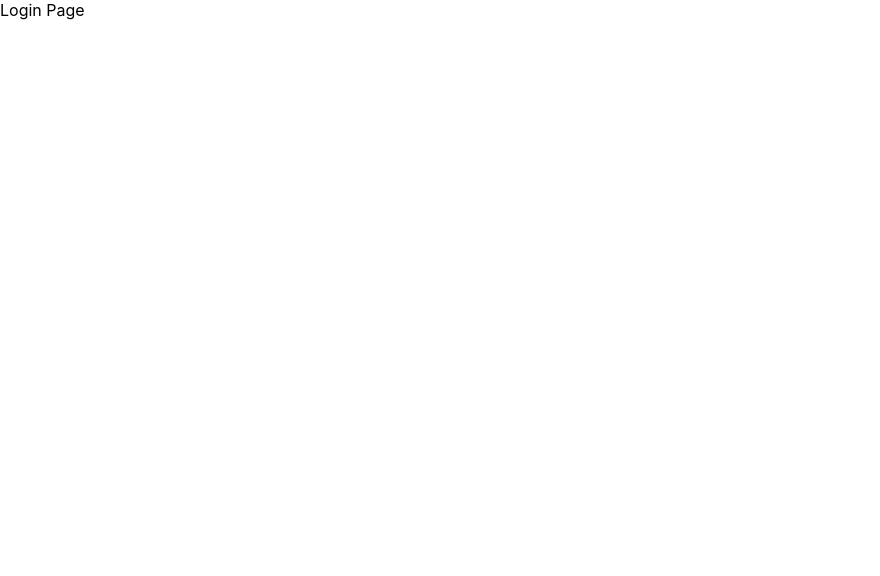
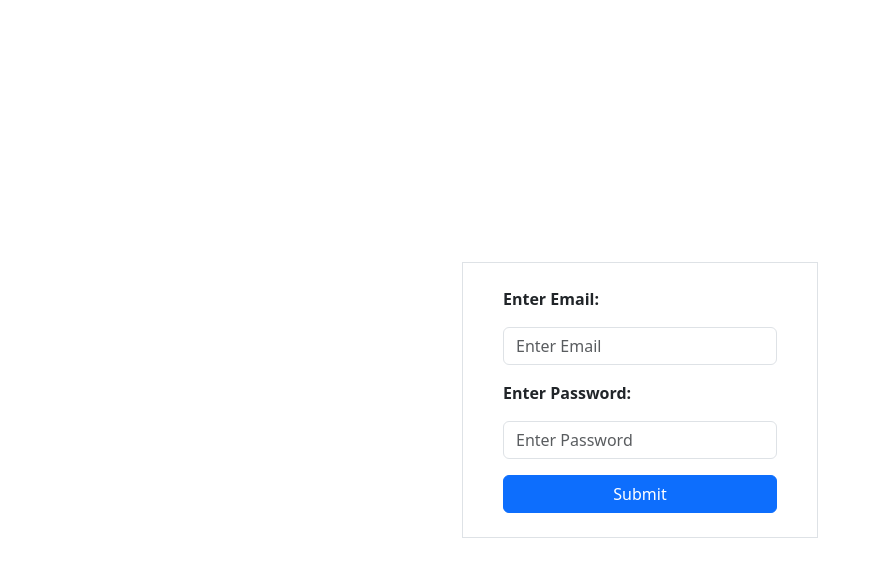
Before and after one commit to sanjanarampurkottur01/SoundSensAI, a React (Create React App) app: page / in a window 1280 px wide. Shown: the top 576 px of the page, without its empty margins (0-880 px from the left). Built offline with nearby package versions, Linux system fonts and the light colour scheme.

Commit message:
basic login page

```diff
--- a/package.json
+++ b/package.json
@@ -6,7 +6,9 @@
     "@testing-library/jest-dom": "^5.17.0",
     "@testing-library/react": "^13.4.0",
     "@testing-library/user-event": "^13.5.0",
+    "bootstrap": "^5.3.3",
     "react": "^18.2.0",
+    "react-bootstrap": "^2.10.1",
     "react-dom": "^18.2.0",
     "react-router-dom": "^6.22.1",
     "react-scripts": "5.0.1",
--- /dev/null
+++ b/src/components/Details/Details.js
@@ -0,0 +1,7 @@
+import React from "react";
+
+function Details() {
+  return <div>Details Page</div>;
+}
+
+export default Details;
--- /dev/null
+++ b/src/components/Login/LoginPage.js
@@ -0,0 +1,66 @@
+import "bootstrap/dist/css/bootstrap.min.css";
+import { useNavigate } from "react-router-dom";
+import React, { useState } from "react";
+
+function LoginPage() {
+  const navigate = new useNavigate();
+
+  const [email, setEmail] = useState("");
+  const [password, setPassword] = useState("");
+
+  const handleSubmit = () => {
+    navigate("/details");
+  };
+  return (
+    <div className="container">
+      <div
+        className="row justify-content-center align-items-center"
+        style={{ height: "100vh" }}
+      >
+        <div className="col-md-4">
+          <div className="border p-4">
+            {" "}
+            <form onSubmit={handleSubmit}>
+              <div className="form-group mx-sm-3 mb-3">
+                <label className="mb-3">
+                  <strong>Enter Email:</strong>
+                </label>
+                <input
+                  value={email}
+                  onChange={(e) => {
+                    setEmail(e.target.value);
+                  }}
+                  type="email"
+                  className="form-control"
+                  placeholder="Enter Email"
+                ></input>
+              </div>
+              <div className="form-group mx-sm-3 mb-3">
+                <label className="mb-3">
+                  <strong>Enter Password:</strong>
+                </label>
+                <input
+                  value={password}
+                  onChange={(e) => {
+                    setPassword(e.target.value);
+                  }}
+                  type="password"
+                  className="form-control"
+                  placeholder="Enter Password"
+                ></input>
+              </div>
+
+              <div className="mx-sm-3 d-grid gap-2">
+                <button type="submit" className="btn btn-primary">
+                  Submit
+                </button>
+              </div>
+            </form>
+          </div>
+        </div>
+      </div>
+    </div>
+  );
+}
+
+export default LoginPage;
--- a/src/components/LoginPage.js
+++ /dev/null
@@ -1,9 +0,0 @@
-function LoginPage() {
-	return (
-		<div>
-			Login Page
-		</div>
-	)
-}
-
-export default LoginPage;
```
Also changed, not shown: src/index.js (+17 -17 lines), 1 other file (tests, documents, lock files or other folders).
